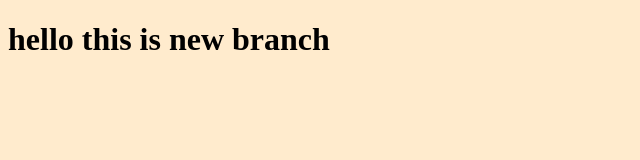
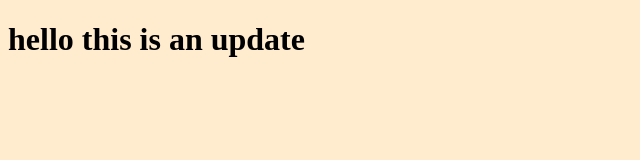
Before and after one commit to Saamyyhbz/myproject, a plain HTML site: page index.html in a window 1280 px wide. Shown: the whole page, without its empty margins (0-640 px from the left). Drawn offline with Linux system fonts and the light colour scheme.

Commit message:
edit the html file

```diff
--- a/index.html
+++ b/index.html
@@ -8,6 +8,6 @@
     <script src="app.js"></script>
 </head>
 <body>
-    <h1>hello this is new branch </h1>
+    <h1>hello this is an update </h1>
 </body>
 </html>
```
